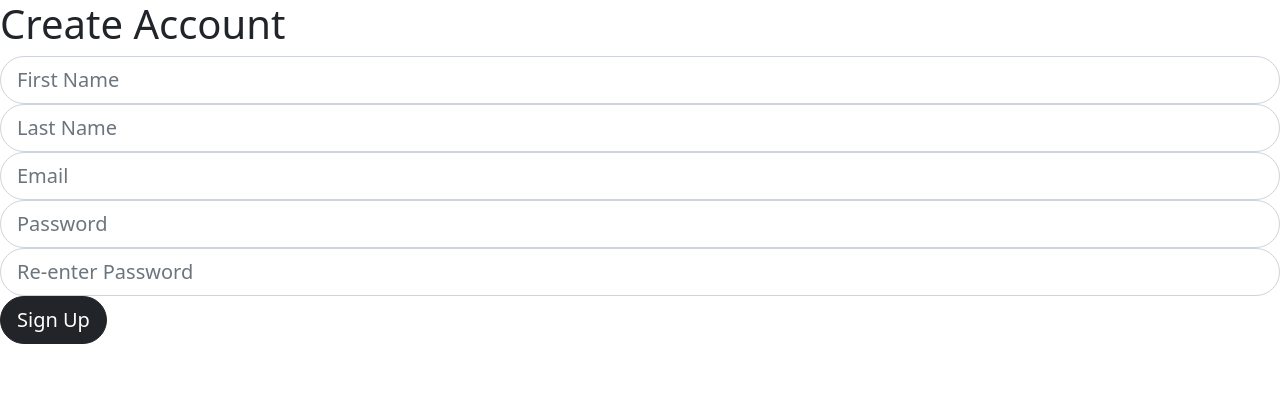
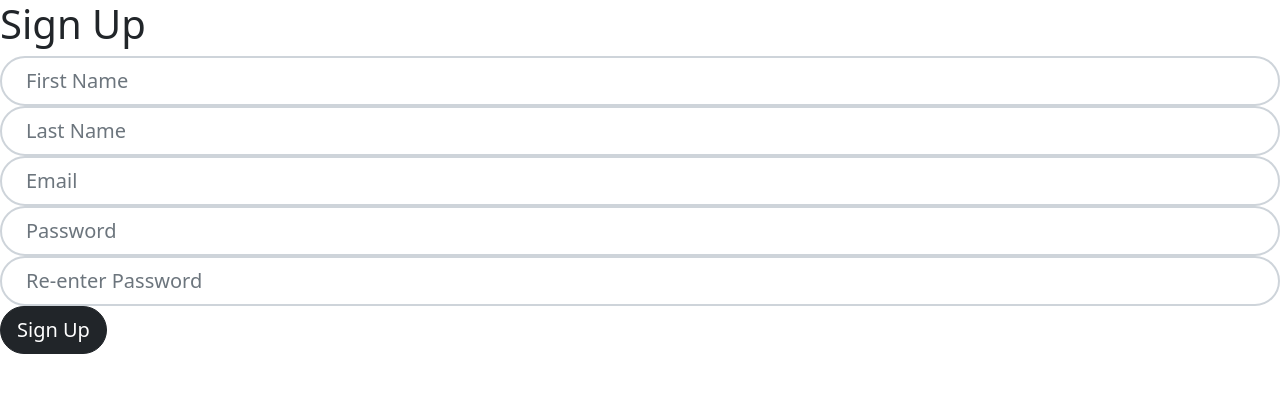
Before and after one commit to angeltee123/Tattooshop, a PHP site: page /register.php in a window 1280 px wide. Shown: the top 393 px of the page. Run offline with PHP 8.4, Linux system fonts and the light colour scheme.

Commit message:
changed form-styling

```diff
--- a/client/register.php
+++ b/client/register.php
@@ -13,13 +13,13 @@
     <title>NJC Tattoo | Sign Up</title>
 </head>
 <body>
-    <h1>Create Account</h1>
+    <h1>Sign Up</h1>
     <form action="../api/queries.php" method="post">
-        <input type="text" class="form-control form-control-lg rounded-pill" name="first_name" id="first_name" placeholder="First Name" />
-        <input type="text" class="form-control form-control-lg rounded-pill" name="last_name" id="last_name" placeholder="Last Name" />
-        <input type="email" class="form-control form-control-lg rounded-pill" name="email" id="email" placeholder="Email" />
-        <input type="password" class="form-control form-control-lg rounded-pill" name="password" id="password" placeholder="Password" />
-        <input type="password" class="form-control form-control-lg rounded-pill" name="confirm_password" id="confirm_password" placeholder="Re-enter Password" />
+        <input type="text" class="form-control form-control-lg py-2 ps-4 border-2 rounded-pill" name="first_name" id="first_name" placeholder="First Name" />
+        <input type="text" class="form-control form-control-lg py-2 ps-4 border-2 rounded-pill" name="last_name" id="last_name" placeholder="Last Name" />
+        <input type="email" class="form-control form-control-lg py-2 ps-4 border-2 rounded-pill" name="email" id="email" placeholder="Email" />
+        <input type="password" class="form-control form-control-lg py-2 ps-4 border-2 rounded-pill" name="password" id="password" placeholder="Password" />
+        <input type="password" class="form-control form-control-lg py-2 ps-4 border-2 rounded-pill" name="confirm_password" id="confirm_password" placeholder="Re-enter Password" />
         <button type="submit" class="btn btn-lg btn-dark rounded-pill" name="signup">Sign Up</button>
     </form>
 </body>
```
Also changed, not shown: client/login.php (+4 -3 lines).
